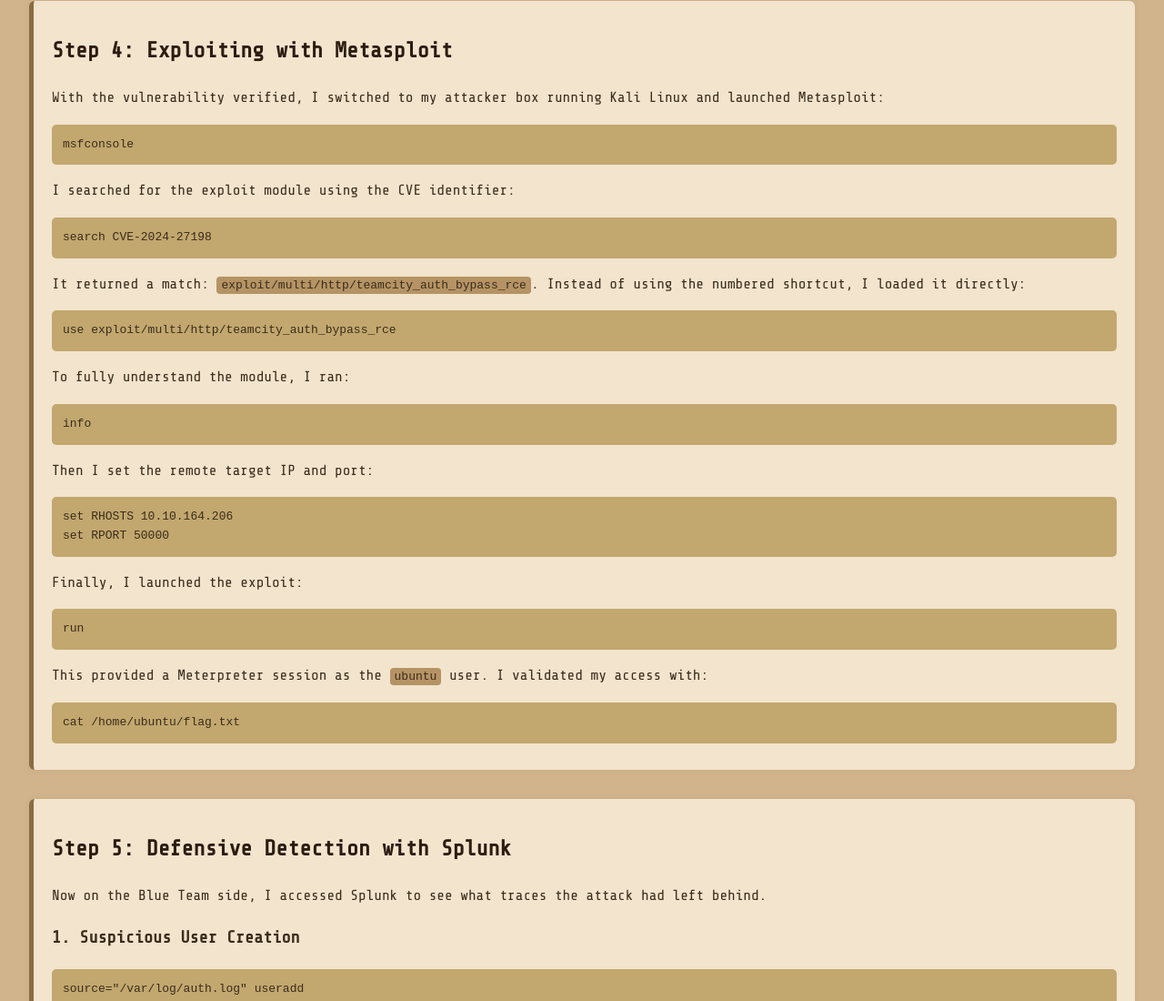
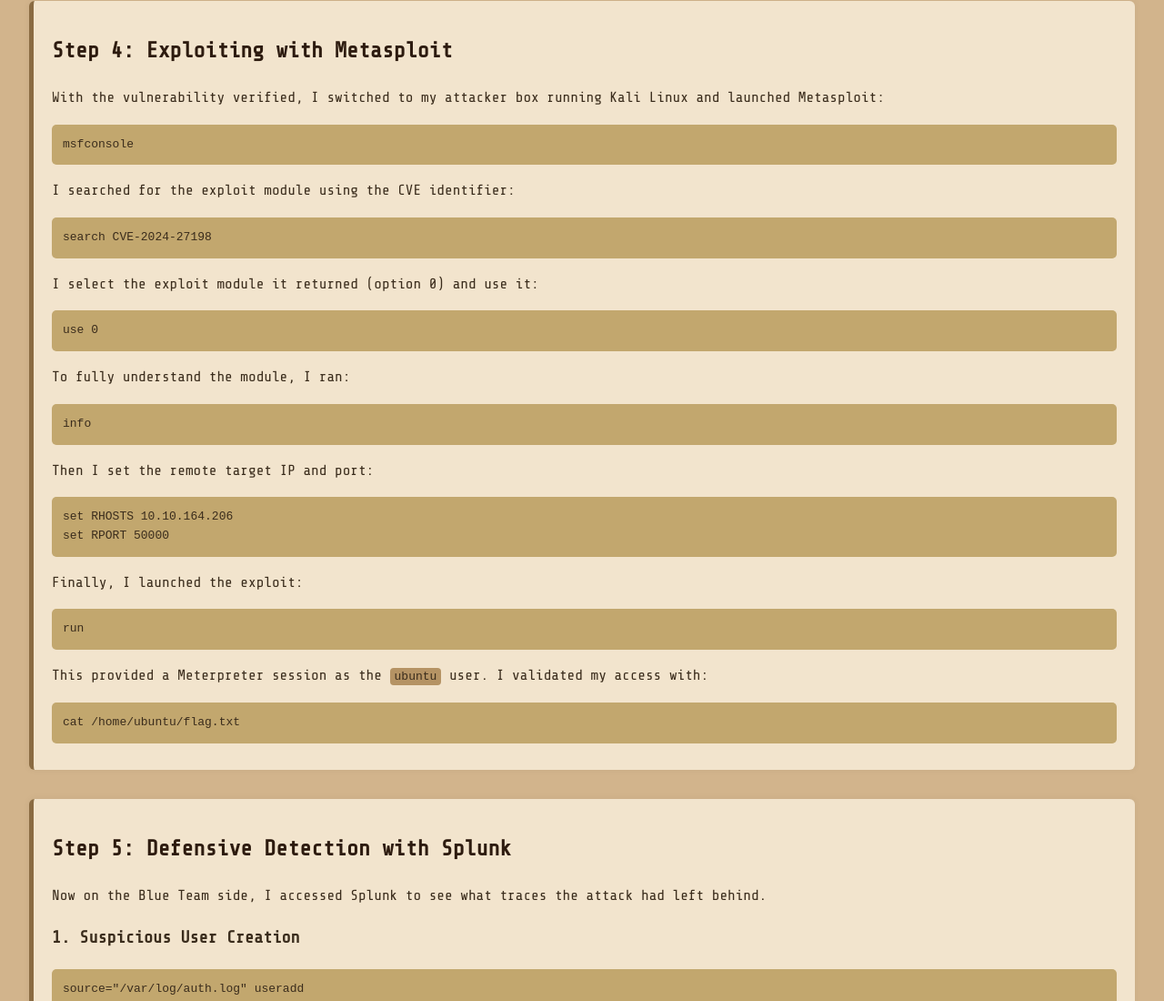
Before and after one commit to delriscotechnologies/brainswriteup, a plain HTML site: page index.html in a window 1280 px wide. Shown: the part 1583-2683 px from the top of the page at 91% size. Drawn offline with nearby package versions, Linux system fonts and the light colour scheme.

Commit message:
ahora si, final

```diff
--- a/index.html
+++ b/index.html
@@ -92,8 +92,8 @@
   <pre>msfconsole</pre>
   <p>I searched for the exploit module using the CVE identifier:</p>
   <pre>search CVE-2024-27198</pre>
-  <p>It returned a match: <code>exploit/multi/http/teamcity_auth_bypass_rce</code>. Instead of using the numbered shortcut, I loaded it directly:</p>
-  <pre>use exploit/multi/http/teamcity_auth_bypass_rce</pre>
+  <p>I select the exploit module it returned (option 0) and use it:</p>
+  <pre>use 0</pre>
   <p>To fully understand the module, I ran:</p>
   <pre>info</pre>
   <p>Then I set the remote target IP and port:</p>
```
